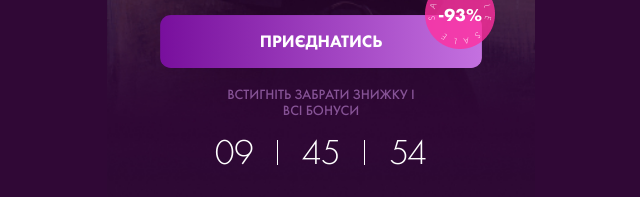
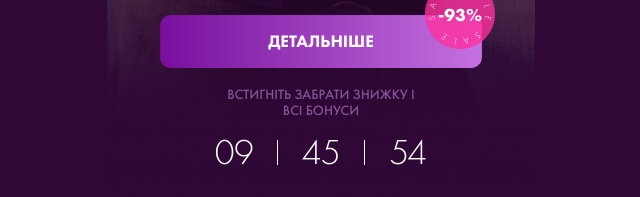
Before and after one commit to RomanIsaiev/work-website-26, a website built with Vite: page index.html in a window 1280 px wide. Shown: the part 533-730 px from the top of the page, 319-959 px from the left. Built offline with nearby package versions, Linux system fonts and the light colour scheme; a script that the page names is missing.

Commit message:
Update index.html

```diff
--- a/index.html
+++ b/index.html
@@ -64,7 +64,7 @@
               >
             </p>
             <div class="buy-button-container">
-              <a class="header-link-button link" href="#form"> ПРИЄДНАТИСЬ </a>
+              <a class="header-link-button link" href="#form">детальніше</a>
               <div class="header-sale-mark">
                 <picture
                   ><source
```
